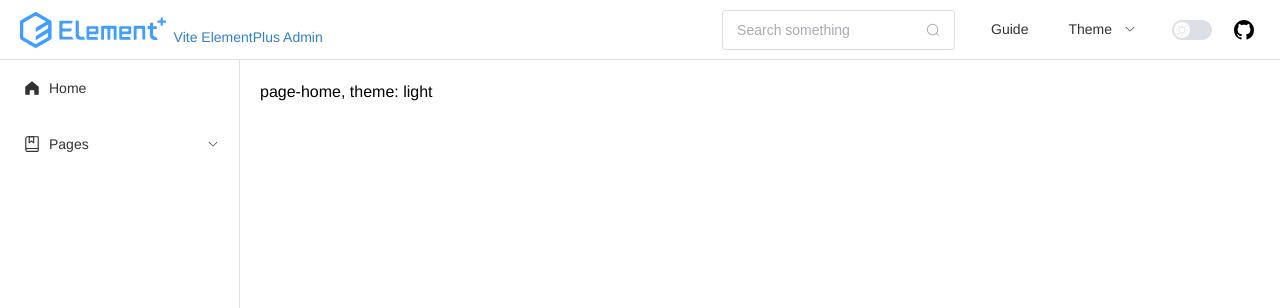
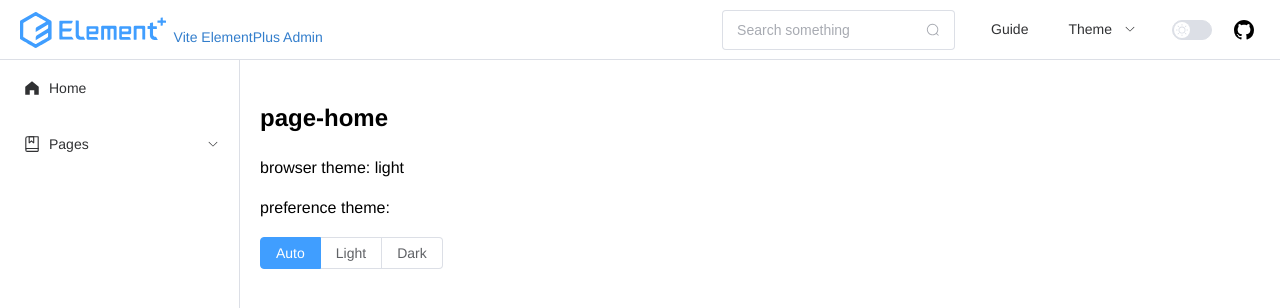
Before and after one commit to LearnShare/Vite-ElementPlus-Admin, a Vue app: page / in a window 1280 px wide. Shown: the top 308 px of the page. Built offline with nearby package versions, Linux system fonts and the light colour scheme.

Commit message:
hook: usePreference - user theme setting.

```diff
--- a/src/hooks/index.ts
+++ b/src/hooks/index.ts
@@ -1 +1,2 @@
 export * from './use-theme';
+export * from './use-preference';
--- /dev/null
+++ b/src/hooks/use-preference/index.ts
@@ -0,0 +1,25 @@
+import {
+  ref,
+} from 'vue';
+
+export function usePreference() {
+  // TODO store data
+  const preference = ref({
+    theme: 'auto',
+  });
+
+  /* function setPreference(
+    key: string,
+    value: string | number | boolean,
+  ) {
+    preference.value = {
+      ...preference.value,
+      [key]: value,
+    };
+  } */
+
+  return {
+    preference,
+    // setPreference,
+  };
+}
--- a/src/pages/home/index.vue
+++ b/src/pages/home/index.vue
@@ -1,13 +1,62 @@
 <template>
-  <div>page-home, theme: {{ theme }}</div>
+  <div>
+    <h2>page-home</h2>
+    <p>browser theme: {{ theme }}</p>
+    <p>preference theme:</p>
+    <el-radio-group
+        v-model="preference.theme"
+        @change="updateTheme">
+      <el-radio-button
+          v-for="option in themeOptions"
+          :key="option.value"
+          :label="option.label"
+          :value="option.value" />
+    </el-radio-group>
+  </div>
 </template>
 
 <script setup>
 import {
+  onMounted,
+} from 'vue';
+
+import {
   useTheme,
+  usePreference,
 } from '@/hooks';
+
+const themeOptions = [
+  {
+    label: 'Auto',
+    value: 'auto',
+  },
+  {
+    label: 'Light',
+    value: 'light',
+  },
+  {
+    label: 'Dark',
+    value: 'dark',
+  },
+];
 
 const {
   theme,
 } = useTheme();
+
+const {
+  preference,
+} = usePreference();
+
+function updateTheme(value) {
+  const root = document.querySelector('html');
+
+  root.className = value === 'auto'
+    ? theme.value
+    : value;
+}
+
+onMounted(() => {
+  updateTheme(preference.value.theme);
+});
 </script>
```
